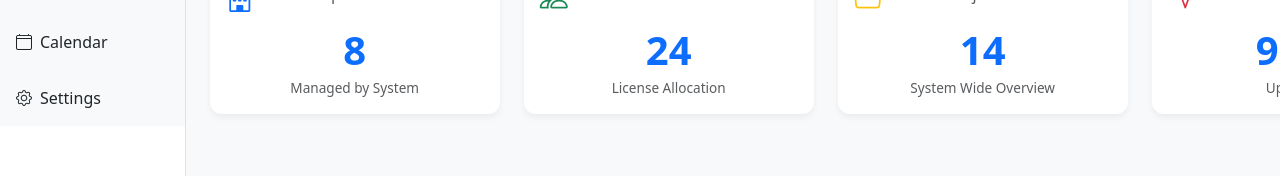
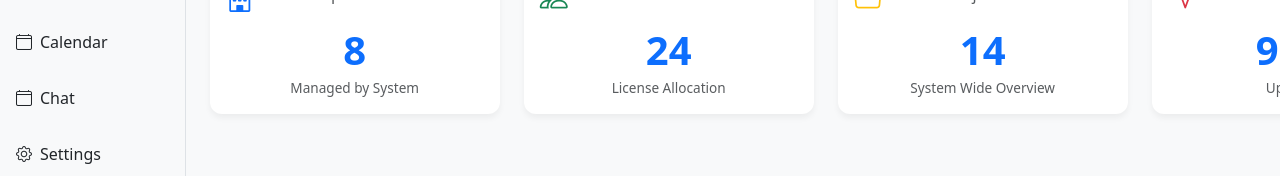
Before and after one commit to Mahaldar-Saad01/FrontEnd, a plain HTML site: page index.html in a window 1280 px wide. Shown: the part 351-527 px from the top of the page. Drawn offline with nearby package versions, Linux system fonts and the light colour scheme.

Commit message:
frontend added

```diff
--- a/index.html
+++ b/index.html
@@ -57,6 +57,9 @@
                 <a href="#calendar" class="list-group-item list-group-item-action bg-light p-3 nav-link" id="nav-calendar">
                     <i class="bi bi-calendar4 me-2"></i>Calendar
                 </a>
+                <a href="#calendar" class="list-group-item list-group-item-action bg-light p-3 nav-link" id="nav-calendar">
+                    <i class="bi bi-calendar4 me-2"></i>Chat
+                </a>
                 <a href="#settings" class="list-group-item list-group-item-action bg-light p-3 nav-link" id="nav-settings">
                     <i class="bi bi-gear me-2"></i>Settings
                 </a>
```
